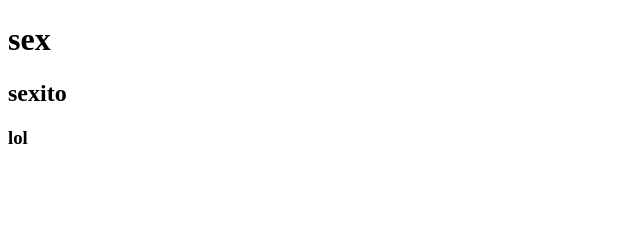
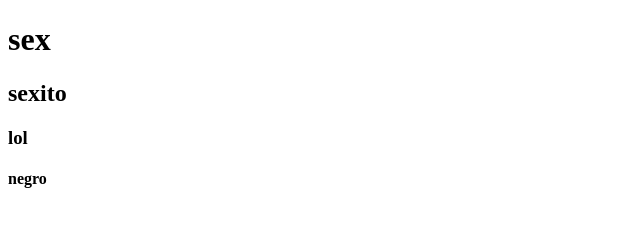
Before and after one commit to matiasdonato/clase10, a plain HTML site: page index.html in a window 1280 px wide. Shown: the full height of the page, 0-640 px from the left. Drawn offline with Linux system fonts and the light colour scheme.

Commit message:
sexo gay negrito y maricon

```diff
--- a/index.html
+++ b/index.html
@@ -12,6 +12,7 @@
     <h1>sex</h1>
     <h2>sexito</h2>
     <h3>lol</h3>
+    <h4>negro</h4>
 </body>
 
 </html>
```
